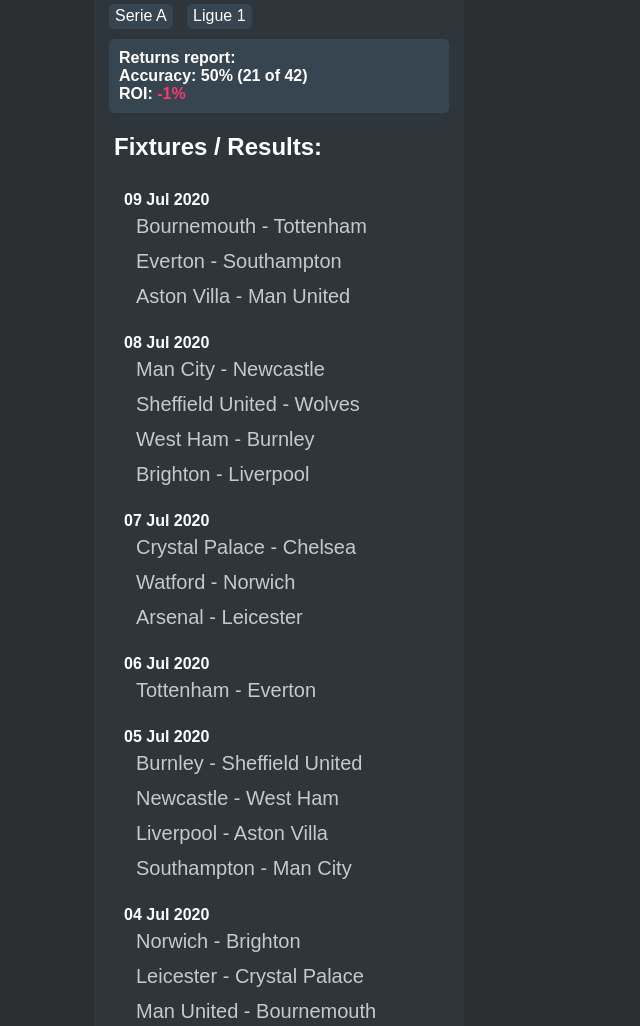
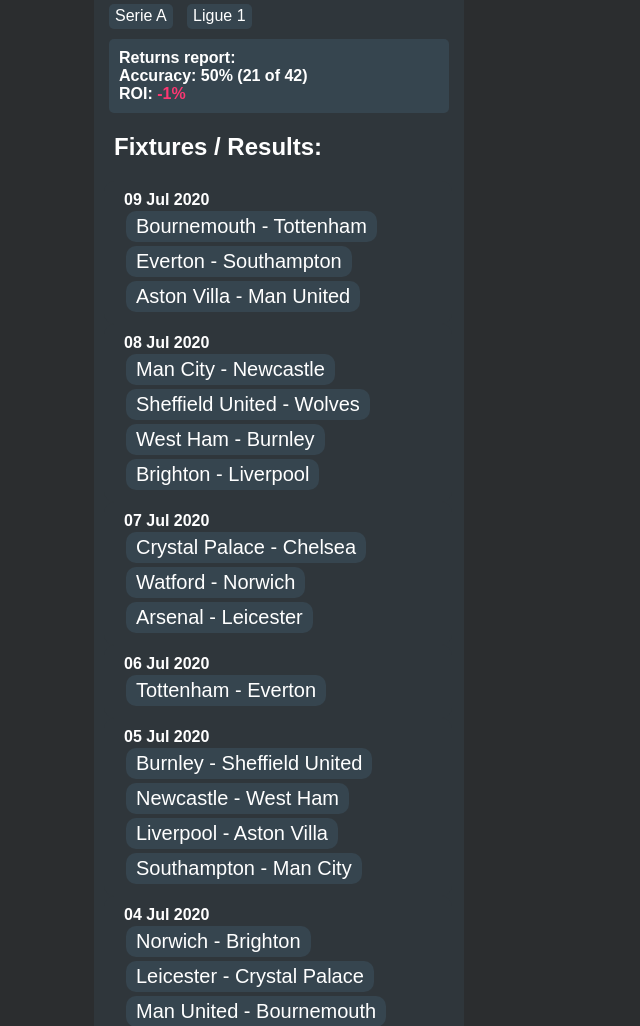
Before and after one commit to dimasikson/football-prediction-web-app, a Flask app: page / in a window 1280 px wide. Shown: the part 148-1174 px from the top of the page, without its empty margins (0-640 px from the left). Run offline with Flask 2, Linux system fonts and the light colour scheme; parts of the project's set-up code (start-up, migrations or seed data) failed here and were passed over; some libraries are stand-ins or nearby versions.

Commit message:
fix buttons and worket timeout

```diff
--- a/static/index.js
+++ b/static/index.js
@@ -177,7 +177,7 @@
         function () {
 
             $(this).animate({
-                backgroundColor: "#36454f"
+                backgroundColor: "#777777"
             }, 100 );
 
             $(this).css('cursor','pointer');
@@ -186,7 +186,7 @@
         function () {
 
             $(this).animate({
-                backgroundColor: "#2f363b"
+                backgroundColor: "#36454f"
             }, 100 );
 
         }
@@ -242,7 +242,7 @@
     var dateSplit = gameStats['Date'].split(' ')[0].split('-');
     var dateDisplay = dateSplit[2] + " " + monthsConvert[dateSplit[1]] + " " + dateSplit[0];
 
-    var teamNames = gameStats['HomeTeam'] + ' - ' + gameStats['AwayTeam'] + '<br>' + dateDisplay;
+    var teamNames = gameStats['HomeTeam'] + ' - ' + gameStats['AwayTeam'] + ', ' + dateDisplay;
 
     $('#predictionTabTeamNames').html(
         teamNames
--- a/templates/index.html
+++ b/templates/index.html
@@ -55,12 +55,12 @@
             .button {
 				font-size: 20px;
                 padding: 4px 10px;
-                background-color: #2f363b;
-                border: 0px solid #2f363b;
+                border: 0px solid #36454f;
+                background-color: #36454f;
+                color: white;
                 border-radius: 10px;
                 font-family: sans-serif;
                 margin: 2px;
-                color: rgb(200, 200, 200);
             }
 
             .topButton {
```
Also changed, not shown: 1 other file.
